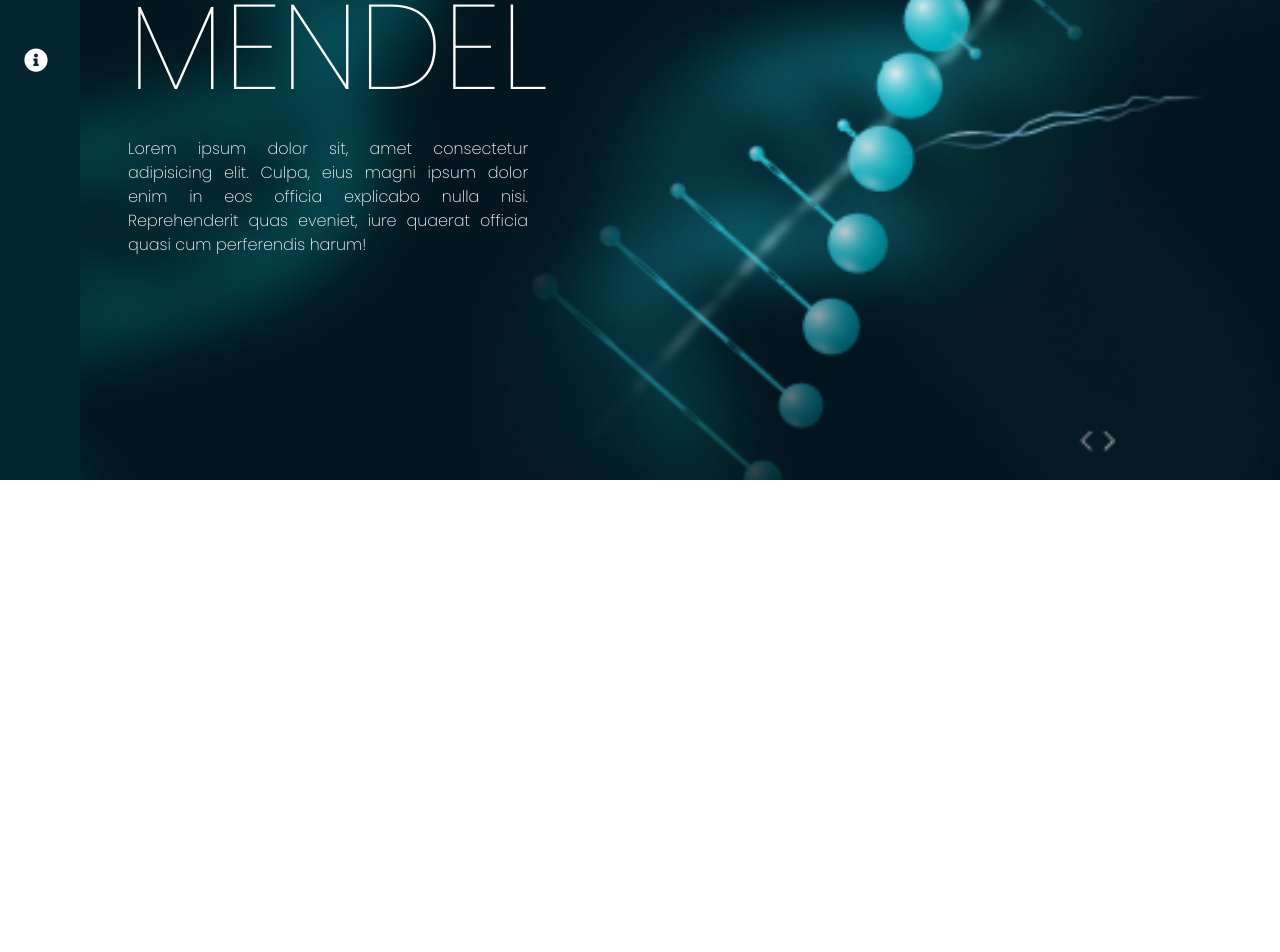
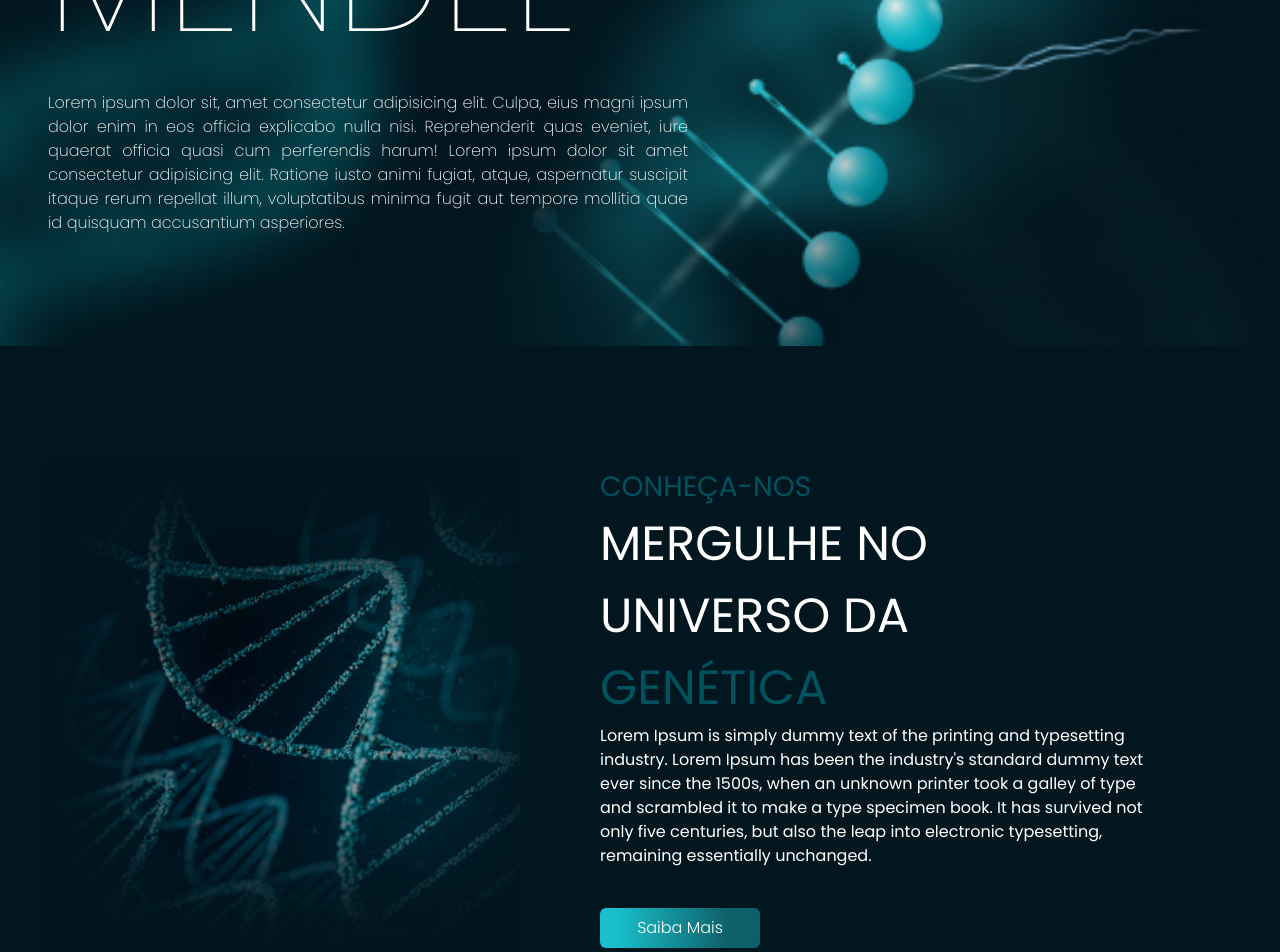
Before and after one commit to Matheus1415/Mendel, a React (Vite) app: page / in a window 1280 px wide. Shown: the part 320-1272 px from the top of the page. Before the commit the page ends 800 px from the top, so only its background shows below. Built offline with nearby package versions, Linux system fonts and the light colour scheme.

Commit message:
Sessão 02 pronta

```diff
--- a/src/components/Menu/index.jsx
+++ b/src/components/Menu/index.jsx
@@ -1,39 +1,27 @@
 // src/components/Menu/index.jsx
 import { useState } from 'react';
-import { Flex, Box, IconButton } from "@chakra-ui/react";
-import { FaBars, FaHome, FaTasks, FaBook, FaQuestion, FaInfoCircle } from 'react-icons/fa';
-import MenuItem from '../MenuItem';
+import { useBreakpointValue } from "@chakra-ui/react";
+import MenuDesktop from '../MenuDesktop';
+import MenuMobile from '../MenuMobile';
 
 export const MenuMendel = () => {
     const [isOpen, setIsOpen] = useState(false);
+    const isMobile = useBreakpointValue({ base: true, md: false });
 
     const toggleMenu = () => {
         setIsOpen(!isOpen);
     };
+    /*
+        Base: Até 768px
+        Sm: 768px a 992px
+        Md: 992px a 1280px
+        Lg: 1280px a 1536px
+        Xl: 1536px e acima
+    */
 
     return (
-        <Box
-            h="100%"
-            p="16px"
-            bg="#02242E"
-            w={isOpen ? "250px" : "80px"}
-            color="white"
-            transition="width 0.3s ease"
-        >
-            <IconButton
-                icon={<FaBars />}
-                onClick={toggleMenu}
-                aria-label="Toggle Menu"
-                mb={4}
-                colorScheme="teal"
-            />
-            <Flex direction="column" align="flex-start" w="100%" gap={4}>
-                <MenuItem icon={<FaHome />} label="Home" isOpen={isOpen} />
-                <MenuItem icon={<FaTasks />} label="Atividades" isOpen={isOpen} />
-                <MenuItem icon={<FaBook />} label="Conteúdo" isOpen={isOpen} />
-                <MenuItem icon={<FaQuestion />} label="Dúvida" isOpen={isOpen} />
-                <MenuItem icon={<FaInfoCircle />} label="Informação" isOpen={isOpen} />
-            </Flex>
-        </Box>
+        <>
+            <MenuMobile isOpen={isOpen} toggleMenu={toggleMenu} />
+        </>
     );
 };
--- /dev/null
+++ b/src/components/MenuDesktop/index.jsx
@@ -0,0 +1,35 @@
+// src/components/MenuDesktop.jsx
+import { Flex, Box, IconButton } from "@chakra-ui/react";
+import { FaBars, FaHome, FaTasks, FaBook, FaQuestion, FaInfoCircle } from 'react-icons/fa';
+import MenuItem from '../MenuItem';
+
+const MenuDesktop = ({ isOpen, toggleMenu }) => {
+    return (
+        <Box
+            h="100vh"
+            maxH="100vh"
+            p="16px"
+            bg="#02242E"
+            w={isOpen ? "250px" : "80px"}
+            color="white"
+            transition="width 0.3s ease"
+        >
+            <IconButton
+                icon={<FaBars />}
+                onClick={toggleMenu}
+                aria-label="Toggle Menu"
+                mb={4}
+                colorScheme="teal"
+            />
+            <Flex direction="column" align="flex-start" w="100%" gap={4}>
+                <MenuItem icon={<FaHome />} label="Home" isOpen={isOpen} />
+                <MenuItem icon={<FaTasks />} label="Atividades" isOpen={isOpen} />
+                <MenuItem icon={<FaBook />} label="Conteúdo" isOpen={isOpen} />
+                <MenuItem icon={<FaQuestion />} label="Dúvida" isOpen={isOpen} />
+                <MenuItem icon={<FaInfoCircle />} label="Informação" isOpen={isOpen} />
+            </Flex>
+        </Box>
+    );
+};
+
+export default MenuDesktop;
--- a/src/components/MenuItem/index.jsx
+++ b/src/components/MenuItem/index.jsx
@@ -1,11 +1,14 @@
 // src/components/MenuItem.jsx
 import { Flex, Text } from "@chakra-ui/react";
+import { Link } from "react-router-dom";
 
-const MenuItem = ({ icon, label, isOpen }) => {
+const MenuItem = ({ icon, label, isOpen, router }) => {
     return (
         <Flex align="center" mb={4} w="100%" fontSize="16px">
             <Flex align="center" justify="center" w="40px" h="40px" fontSize="24px" cursor="pointer">
-                {icon}
+                <Link to={router}>
+                    {icon}
+                </Link>
             </Flex>
             {isOpen && <Text ml={2} fontSize="16px">{label}</Text>}
         </Flex>
--- /dev/null
+++ b/src/components/MenuMobile/index.jsx
@@ -0,0 +1,42 @@
+// src/components/MenuMobile.jsx
+import { useState } from 'react';
+import { Flex, Box, IconButton } from "@chakra-ui/react";
+import { FaBars, FaHome, FaTasks, FaBook, FaQuestion, FaInfoCircle } from 'react-icons/fa';
+import MenuItem from '../MenuItem';
+
+const MenuMobile = ({ isOpen, toggleMenu }) => {
+    return (
+        <Box
+            h="100vh"
+            maxH="100%"
+            p="16px"
+            bg={isOpen ? "#02242E" : "transparent"}
+            w={isOpen ? "250px" : "80px"}
+            color="white"
+            transition="all 0.3s ease"
+            position="fixed"
+            top={0}
+            left={0}
+            zIndex={10}
+        >
+            <IconButton
+                icon={<FaBars />}
+                onClick={toggleMenu}
+                aria-label="Toggle Menu"
+                mb={4}
+                fontSize={30}
+                colorScheme="teal"
+                bg="transparent"
+            />
+            <Flex direction="column" align="flex-start" w="100%" gap={4} display={isOpen ? "flex" : "none"}>
+                <MenuItem icon={<FaHome />} label="Home" isOpen={isOpen} router="/" />
+                <MenuItem icon={<FaTasks />} label="Atividades" isOpen={isOpen} router="/manutencao" />
+                <MenuItem icon={<FaBook />} label="Conteúdo" isOpen={isOpen} router="/manutencao" />
+                <MenuItem icon={<FaQuestion />} label="Dúvida" isOpen={isOpen} router="/manutencao" />
+                <MenuItem icon={<FaInfoCircle />} label="Informação" isOpen={isOpen} router="/manutencao" />
+            </Flex>
+        </Box>
+    );
+};
+
+export default MenuMobile;
--- a/src/data/content.json
+++ /dev/null
@@ -1,4 +0,0 @@
-{
-  "key": "value",
-  "hello": ["w","o","r","l","d"]
-}
--- /dev/null
+++ b/src/data/contentHome.json
@@ -0,0 +1,12 @@
+[
+  {"conteudo":"Conteúdos de qualidade"},
+  {"conteudo":"Aprendizagem interativa"},
+  {"conteudo":"Foco profundo em hereditariedade"},
+  {"conteudo":"Artigos detalhados e informativos"},
+  {"conteudo":"Indicação de videos educativos"},
+  {"conteudo":"Ferramentas inovadoras"},
+  {"conteudo":"Prática eficaz"},
+  {"conteudo":"Banco de questões abrangente"},
+  {"conteudo":"Estudos facilitados"},
+  {"conteudo":"Preparação"}
+]
--- a/src/pages/Home/index.jsx
+++ b/src/pages/Home/index.jsx
@@ -1,21 +1,34 @@
-import { Flex, Box, Text } from "@chakra-ui/react";
+import { Flex, Box, Text, useBreakpointValue,Button } from "@chakra-ui/react";
 import { MenuMendel } from "../../components/Menu";
+import contentHome from "../../data/contentHome.json"
 
 export const Home = () => {
+    const flexDirection = useBreakpointValue({ sm: "column", md: "row" });
+    const Wintroducao = useBreakpointValue({ base: "100%", md: "40%" });
+    const WintroducaoBox = useBreakpointValue({ base: "100%", md: "60%" });
+    const Hbox = useBreakpointValue({ md: "100%", Lg: "950px" });
+    const flexAlign = useBreakpointValue({ base: "center", md: "flex-start" });
+    const bemVindofontSize = useBreakpointValue({ base: "25px", md: "50px" });
+    const mendelfontSize = useBreakpointValue({ base: "60px", md: "150px" });
+    const maxHBox = useBreakpointValue({ mb: "100%", Lg: "900px" });
+
     return (
+        <>
+            <Flex w="100%">
+                <MenuMendel />
+                <Flex direction="column" w="100%">
                     <Box
                         bgImage="url('/pgHome/Background_s/1_Banner.jpg')"
                         bgPosition="left center"
                         bgRepeat="no-repeat"
                         bgSize="cover"
-            h="100vh"
+                        h="1000px"
                         width="100%"
                     >
                         <Flex direction="row" h="100%">
-                <MenuMendel />
                             <Flex
                                 direction="column"
-                    align="flex-start"
+                                align={flexAlign}
                                 justify="center"
                                 h="100%"
                                 color="white"
@@ -26,12 +39,12 @@ export const Home = () => {
                                 <Box>
                                     <Text
                                         fontWeight="200"
-                            fontSize="4xl"
+                                        fontSize={bemVindofontSize}
                                     >
-                            SEJA BEM-VINDO(A) AO
+                                        SEJA BEM - VINDO(A) AO
                                     </Text>
                                     <Text
-                            fontSize={120}
+                                        fontSize={mendelfontSize}
                                         fontWeight="100"
                                     >
                                         MENDEL
@@ -39,15 +52,81 @@ export const Home = () => {
                                     <Text
                                         fontSize="md"
                                         fontWeight="200"
-                            maxW={400}
+                                        maxW={640}
                                         textAlign="justify"
                                     >
-                            Lorem ipsum dolor sit, amet consectetur adipisicing elit. Culpa, eius magni ipsum dolor enim in eos officia explicabo nulla nisi. Reprehenderit quas eveniet, iure quaerat officia quasi cum perferendis harum!
+                                        Lorem ipsum dolor sit, amet consectetur adipisicing elit. Culpa, eius magni ipsum dolor enim in eos officia explicabo nulla nisi. Reprehenderit quas eveniet, iure quaerat officia quasi cum perferendis harum! Lorem ipsum dolor sit amet consectetur adipisicing elit. Ratione iusto animi fugiat, atque, aspernatur suscipit itaque rerum repellat illum, voluptatibus minima fugit aut tempore mollitia quae id quisquam accusantium asperiores.
                                     </Text>
                                 </Box>
                             </Flex>
                         </Flex>
                     </Box>
+                    <Box
+                        h={Hbox}
+                        maxH={maxHBox}
+                        w="100%"
+                        bgImage="url('/pgHome/Background_s/2_Introducao.png')"
+                        bgPosition="left center"
+                        bgRepeat="no-repeat"
+                        bgSize="cover"
+                        p={10}
+                    >
+                        <Flex direction={flexDirection} wrap="wrap" justify="center" align="center">
+                            <Box
+                                bgImage="url('/pgHome/2_Introducao.png')"
+                                bgPosition="left center"
+                                bgRepeat="no-repeat"
+                                bgSize="cover"
+                                maxW={600}
+                                w={Wintroducao}
+                                h={500}
+                            />
+                            <Box
+                                w={WintroducaoBox}
+                                color="white"
+                                p={20}
+                            >
+                                <Text fontSize={28} color="#0079879c">CONHEÇA-NOS</Text>
+                                <Text fontSize={48}>
+                                    MERGULHE NO UNIVERSO DA <Text color="#0079879c" fontSize={48}>GENÉTICA</Text>
+                                </Text>
+                                <Text fontSize={16}>
+                                    Lorem Ipsum is simply dummy text of the printing and typesetting industry. Lorem Ipsum has been the industry's standard dummy text ever since the 1500s, when an unknown printer took a galley of type and scrambled it to make a type specimen book. It has survived not only five centuries, but also the leap into electronic typesetting, remaining essentially unchanged.
+                                </Text>
+                                <Button
+                                        bg="Gradiente"  // Exemplo de gradiente
+                                        color="white"
+                                        marginTop={10}
+                                        w={160}
+                                        fontWeight={300}
+                                        _hover={{
+                                            bg: "#0D6067",
+                                            transform: "scale(1.05)",
+                                            boxShadow: "0px 4px 8px rgba(0, 0, 0, 0.2)"
+                                        }}
+                                    >
+                                    Saiba Mais
+                                </Button>
+                            </Box>
+                       </Flex>
+                       <Flex w="100%" direction="column" color="white" marginTop={10}>
+                            <Text fontSize={30} fontWeight={300} marginBottom={10}>POR QUE ESTUDAR COM MENDEL?</Text>
+                            <Flex wrap="wrap" gap={10}>
+                                {
+                                    contentHome.map(content =>
+                                    <Box bg="Dark" p={3} borderRadius={10} _hover={{transform: "scale(1.05)",boxShadow: "0px 4px 8px rgba(0, 0, 0, 0.2)" }}>
+                                        {content.conteudo}
+                                    </Box> )
+                                }
+                                <Box bg="Dark" p={3} borderRadius={10}>
+                                    Conteúdos de qualidade
+                                </Box>
+                            </Flex>
+                       </Flex>
+                    </Box>
+                </Flex>
+            </Flex>
+        </>
     );
 };
 
--- a/src/router/Router.jsx
+++ b/src/router/Router.jsx
@@ -14,6 +14,7 @@ export const RouterAsRouter = () => {
         <Route path="/alelos" element={<Alelos />} />
         <Route path="/puner" element={<PunerAll/>} />
         <Route path="/fatorrh" element={<FatorRH />} />
+        <Route path="/manutencao" element={<h1>Rota de manutenção</h1> }/>
       </Routes>
     </BrowserRouter>
   );
--- a/src/theme/foundations/colors.js
+++ b/src/theme/foundations/colors.js
@@ -5,5 +5,6 @@ export const colors = {
     'Quarter': "#101618",
     'Fifth': "#02242E",
     'Sixth': "#02161F",
-    'Gradiente':'linear-gradient(to top, #19BFCD 0%, #0D6067 100%)'
+    'Gradiente':'linear-gradient(to right, #19BFCD 10%, #0D6067 80%)',
+    "Dark": 'linear-gradient(to right, #02242E 0%, #01414C 100%)'
 }
```
Also changed, not shown: public/pgHome/2_Introducao.png (renamed from public/pgHome/2_Introdução.png), public/pgHome/Background_s/2_Introducao.png (renamed from public/pgHome/Background_s/2_Introdução.png). Lines whose indentation alone changed are shown as unchanged.
